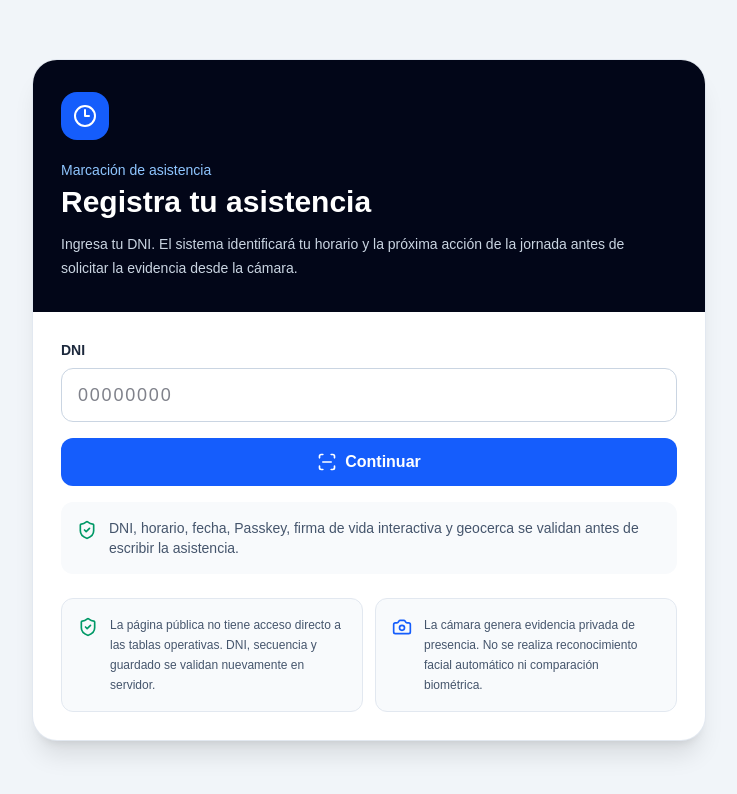
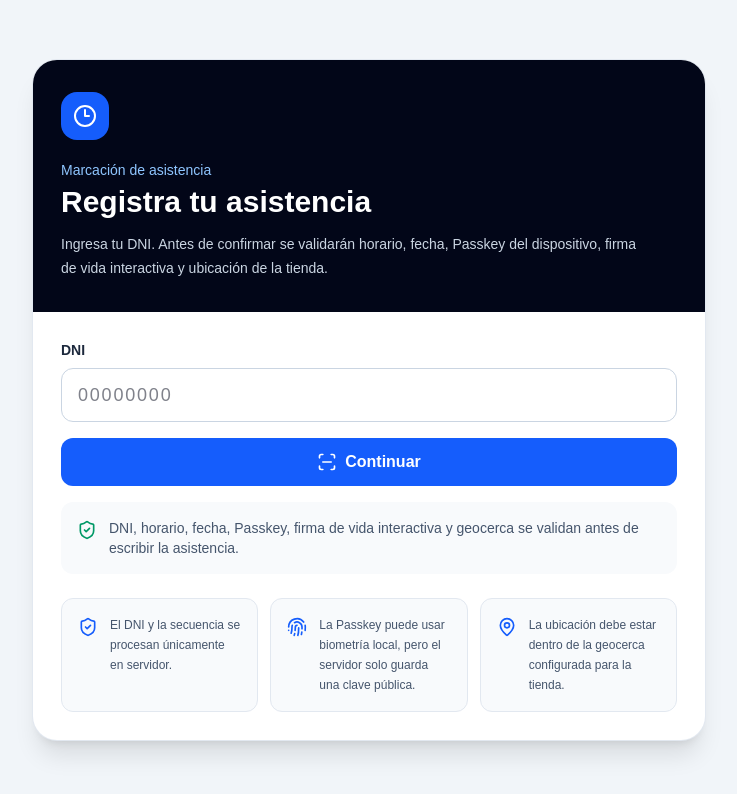
Before and after one commit to moudevos/marcacion-horario, a Next.js app: page /marcacion in a window 1280 px wide. Shown: the top 794 px of the page, without its empty margins (271-1008 px from the left). Built offline with nearby package versions, Linux system fonts and the light colour scheme.

Commit message:
Marcación: actualizar página pública al modelo sin fotografías

```diff
--- a/src/app/marcacion/page.tsx
+++ b/src/app/marcacion/page.tsx
@@ -1,4 +1,4 @@
-import { Camera, Clock3, ShieldCheck } from "lucide-react";
+import { Clock3, Fingerprint, MapPin, ShieldCheck } from "lucide-react";
 import { AttendanceForm } from "./attendance-form";
 
 export default function PublicAttendancePage() {
@@ -12,24 +12,28 @@ export default function PublicAttendancePage() {
           <p className="text-sm font-medium text-blue-300">Marcación de asistencia</p>
           <h1 className="mt-1 text-3xl font-semibold">Registra tu asistencia</h1>
           <p className="mt-3 max-w-xl text-sm leading-6 text-slate-300">
-            Ingresa tu DNI. El sistema identificará tu horario y la próxima acción de la jornada antes de solicitar la evidencia desde la cámara.
+            Ingresa tu DNI. Antes de confirmar se validarán horario, fecha, Passkey del dispositivo, firma de vida interactiva y ubicación de la tienda.
           </p>
         </div>
 
         <div className="p-7">
           <AttendanceForm />
-          <div className="mt-6 grid gap-3 sm:grid-cols-2">
-            <div className="flex gap-3 rounded-xl border border-slate-200 bg-slate-50 p-4 text-xs leading-5 text-slate-600">
-              <ShieldCheck className="mt-0.5 h-5 w-5 shrink-0 text-emerald-600" />
-              <p>La página pública no tiene acceso directo a las tablas operativas. DNI, secuencia y guardado se validan nuevamente en servidor.</p>
-            </div>
-            <div className="flex gap-3 rounded-xl border border-slate-200 bg-slate-50 p-4 text-xs leading-5 text-slate-600">
-              <Camera className="mt-0.5 h-5 w-5 shrink-0 text-blue-600" />
-              <p>La cámara genera evidencia privada de presencia. No se realiza reconocimiento facial automático ni comparación biométrica.</p>
-            </div>
+          <div className="mt-6 grid gap-3 sm:grid-cols-3">
+            <Info icon={ShieldCheck} text="El DNI y la secuencia se procesan únicamente en servidor." />
+            <Info icon={Fingerprint} text="La Passkey puede usar biometría local, pero el servidor solo guarda una clave pública." />
+            <Info icon={MapPin} text="La ubicación debe estar dentro de la geocerca configurada para la tienda." />
           </div>
         </div>
       </section>
     </main>
   );
 }
+
+function Info({ icon: Icon, text }: { icon: typeof ShieldCheck; text: string }) {
+  return (
+    <div className="flex gap-3 rounded-xl border border-slate-200 bg-slate-50 p-4 text-xs leading-5 text-slate-600">
+      <Icon className="mt-0.5 h-5 w-5 shrink-0 text-blue-600" />
+      <p>{text}</p>
+    </div>
+  );
+}
```
